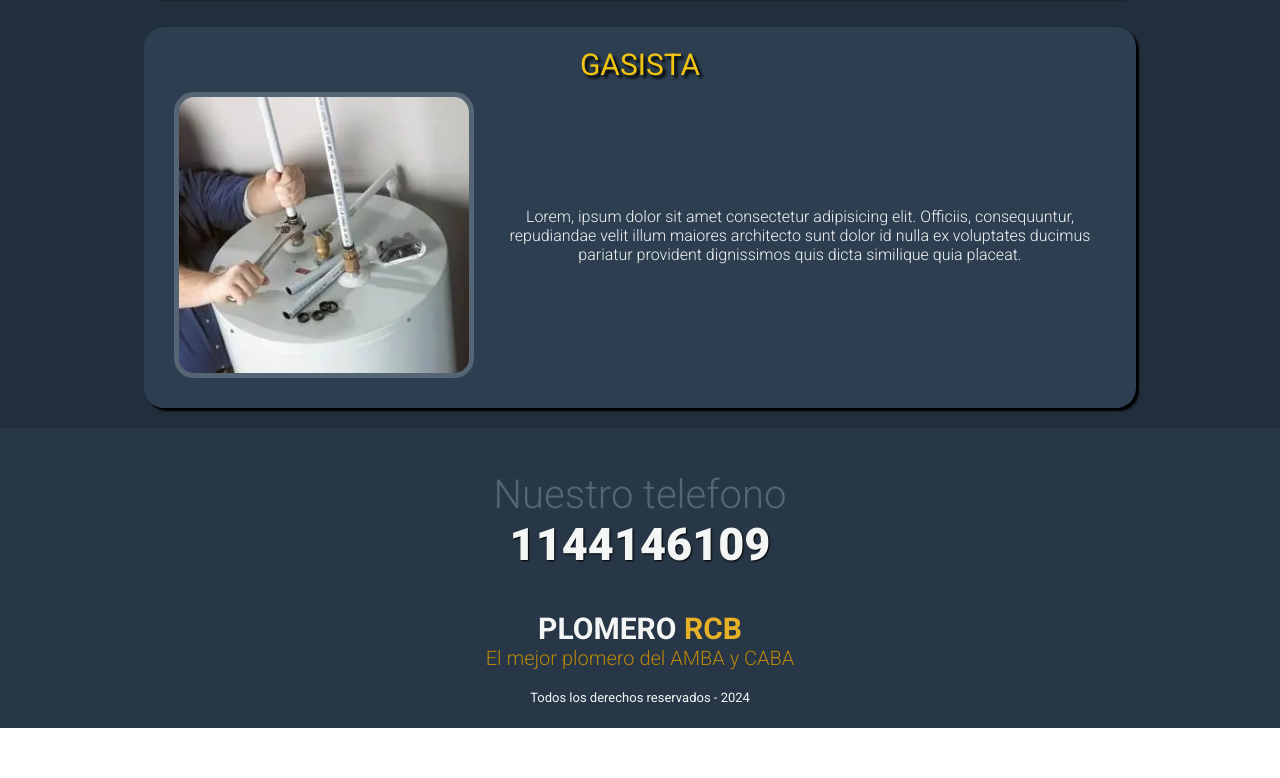
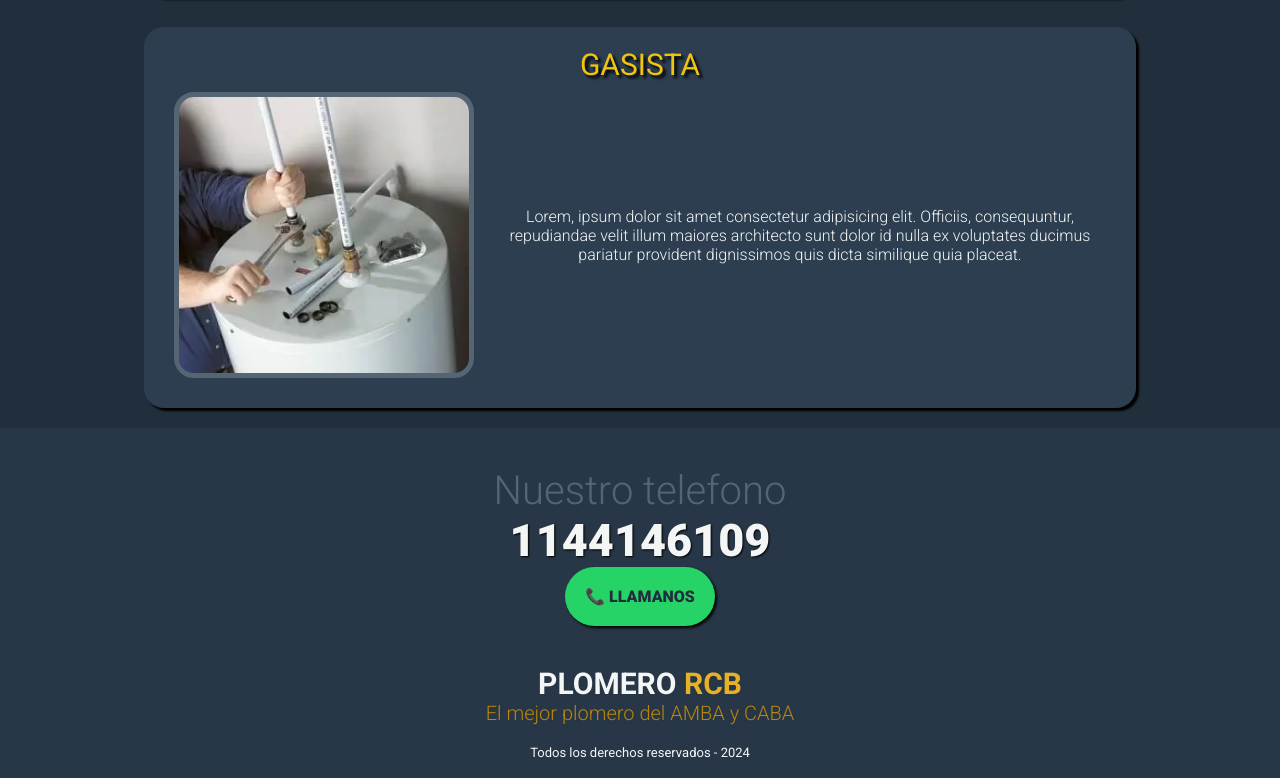
Before and after one commit to EduEzMez/Plomero24Hs-RCB, a website: page pages/servicios.html in a window 1280 px wide. Shown: the part 1120-1898 px from the top of the page. Before the commit the page ends 1848 px from the top, so only its background shows below. Drawn offline with Linux system fonts and the light colour scheme.

Commit message:
Boton de llamar en footer, y efecto de aparecer en cartas de servicio

```diff
--- a/pages/servicios.html
+++ b/pages/servicios.html
@@ -85,6 +85,7 @@
             <div class="telefono__container">
                 <p class="descripcion__telefono">Nuestro telefono</p>
                 <p class="numero__telefono">1144146109</p>
+                <a href="https://wa.me/1144146109?text=Hola.%20Necesito%20su%20servicio%20de%20plomeria" target="_blank"><p class="button_wp">📞 LLAMANOS</p></a>
             </div>
             <div class="container__logo">
                 <p class="logo">PLOMERO <span>RCB</span></p>
--- a/scss/layout/_footer.scss
+++ b/scss/layout/_footer.scss
@@ -1,6 +1,6 @@
 footer{
     width: 100%;
-    height: 300px;
+    height: 350px;
     @include flex-center-center;
     background-color: $color-fondo-secundario;
     &__container{
@@ -13,6 +13,8 @@ footer{
     }
     .telefono__container{
         grid-area: telefono;
+        @include flex-center-center;
+        flex-direction: column;
         width: 100%;
         height: auto;
         padding: 20px;
@@ -28,6 +30,23 @@ footer{
             color: $color-primario;
             text-shadow: 1px 1px 2px black;
             font-weight: 800;
+        }
+        .button_wp{
+            padding: 20px;
+            font-weight: 800;
+            color: $color-fondo-tercero;
+            background-color: $color-boton-tercero;
+            border-radius: 40px;
+            box-shadow: 2px 2px 3px black;
+            cursor: pointer;
+            &:hover{
+                background-color: $color-boton-cuarto;
+                color:$color-primario;
+                text-shadow: 1px 1px 2px black
+                }
+        }
+        a{
+            text-decoration: none;
         }
 
         @media (min-width:1024px){
--- a/scss/layout/_header.scss
+++ b/scss/layout/_header.scss
@@ -4,7 +4,6 @@ header{
     width: 100%;
     height: 200px;
     background-color: $color-fondo-primario;
-    box-shadow: 5px 5px 3px black;
     .container__logo{
         border-radius: 20px;
         background-color: $color-fondo-secundario;
--- a/scss/pages/_servicios.scss
+++ b/scss/pages/_servicios.scss
@@ -22,6 +22,7 @@
         .carta{
             width: 100%;
             @include flex-center-center;
+            @include aparecer;
             flex-direction: column;
             background-color: $color-fondo-primario;
             border-radius: 20px;
```
Also changed, not shown: index.html (+1 -0 lines), pages/nosotros.html (+1 -0 lines), css/style.css, 1 other file.
